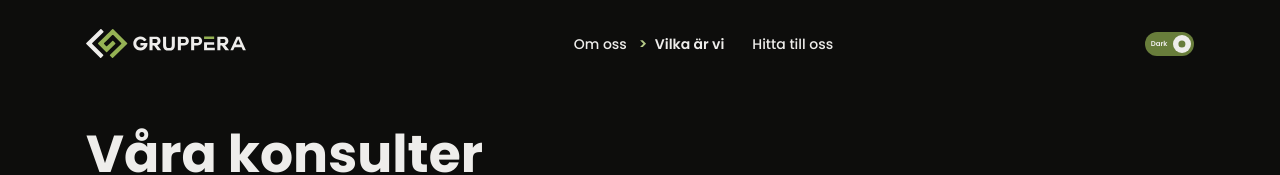
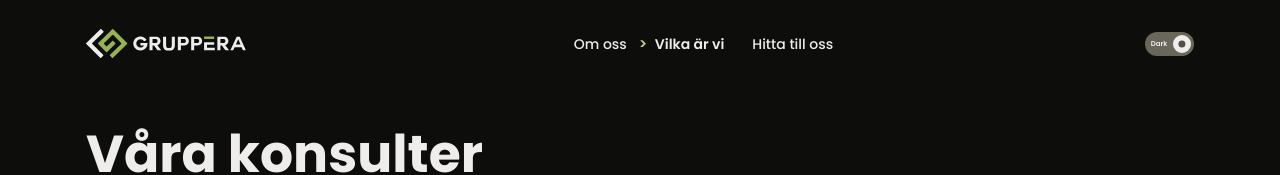
Before and after one commit to Gruppera/gruppera-web, a Next.js app: page /vilka-ar-vi in a window 1280 px wide. Shown: the top 175 px of the page. Built offline with nearby package versions, Linux system fonts and the light colour scheme.

Commit message:
Solved background for header/footer

```diff
--- a/components/SiteHeader.tsx
+++ b/components/SiteHeader.tsx
@@ -121,20 +121,34 @@ export const SiteHeader = () => {
               <Switch
                 checked={isDark}
                 onChange={toggleColorScheme}
-                color="sprout"
+                color={isDark ? "moss" : "grafite"}
                 size="md"
                 offLabel="Light"
                 onLabel="Dark"
                 aria-label="Toggle color scheme"
+                styles={{
+                  track: {
+                    backgroundColor: isDark
+                      ? "var(--mantine-color-moss-6)"
+                      : "var(--mantine-color-grafite-6)",
+                  },
+                }}
               />
             </Group>
             <Group gap="xs" hiddenFrom="sm">
               <Switch
                 checked={isDark}
                 onChange={toggleColorScheme}
-                color="sprout"
+                color={isDark ? "moss" : "grafite"}
                 size="sm"
                 aria-label="Toggle color scheme"
+                styles={{
+                  track: {
+                    backgroundColor: isDark
+                      ? "var(--mantine-color-moss-6)"
+                      : "var(--mantine-color-grafite-6)",
+                  },
+                }}
               />
               <Burger
                 opened={opened}
```
